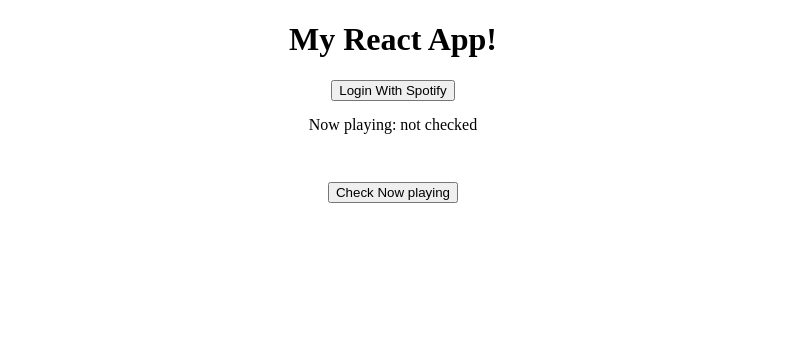
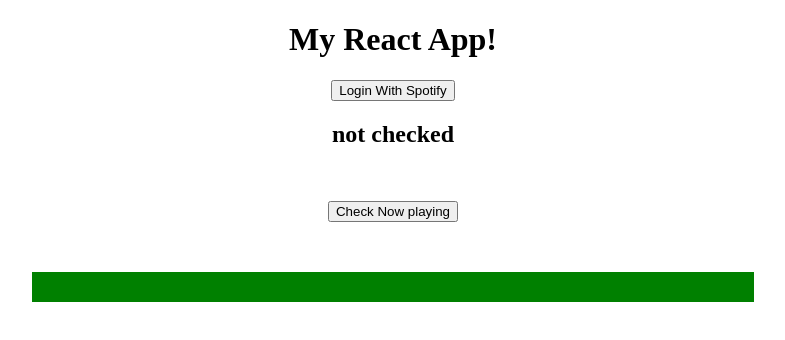
Before and after one commit to eoanodea/SpotiApp, a React app in the folder react-webpack-emma/app/: page / in a window 1280 px wide. Shown: the top 340 px of the page, without its empty margins (247-1032 px from the left). Built offline with nearby package versions, Linux system fonts and the light colour scheme; what spotify-web-api-js would draw is missing.

Commit message:
Added progress bar

```diff
--- a/react-webpack-emma/app/src/App.css
+++ b/react-webpack-emma/app/src/App.css
@@ -3,3 +3,14 @@
     margin: 15px;
     text-align: center;
 }
+#progress {
+    width: 60%;
+    margin: 0 auto;
+    background-color: grey;
+}
+#bar {
+    width: 100%;
+    margin: 50px 0;
+    height: 30px;
+    background-color: green;
+}
--- a/react-webpack-emma/app/src/App.js
+++ b/react-webpack-emma/app/src/App.js
@@ -33,15 +33,17 @@
     }
 
     getNowPlaying() {
+        console.log("getNowPlaying");
         spotifyWebApi.getMyCurrentPlaybackState()
             .then((response) => {
                 this.setState({
                     nowPlaying: {
                         song: response.item.name,
-
+                        artist: response.item.artists[0].name,
+                        album: response.item.album.name,
                         image: response.item.album.images[0].url,
-                        duration: response.item.duration_ms
-
+                        duration: response.item.duration_ms,
+                        position: response.progress_ms
                     }
                 })
 
@@ -57,7 +59,9 @@
 
                 </a>
                 <div>
-                    Now playing: {this.state.nowPlaying.song}
+                    <h2>{this.state.nowPlaying.song} </h2>
+                    <h3>{this.state.nowPlaying.album}</h3>
+                    <h3>{this.state.nowPlaying.artist}</h3>
                 </div>
                 <div>
                     <img src={this.state.nowPlaying.image} style={{ width: 100 }} />
@@ -65,14 +69,17 @@
                 <button onClick={() => this.getNowPlaying()}>
                     Check Now playing
                 </button>
-                <script>
 
-                </script>
+                <div id="progress">
+                    <div id="bar" style={{width: ((this.state.nowPlaying.position / this.state.nowPlaying.duration)*100 + '%')}}></div>
+                </div>
             </div>
         );
     }
 }
-// var songDuration = this.state.nowPlaying.duration;
 
-// console.log(songDuration);
 export default App;
+
+
+// const progress = (this.state.nowPlaying.position);
+// console.log(progress)
--- a/react-webpack-emma/app/src/index.html
+++ b/react-webpack-emma/app/src/index.html
@@ -10,6 +10,7 @@
 
 <body>
     <div id="app"></div>
+    <div id="progress"></div>
 </body>
 
 </html>
```
